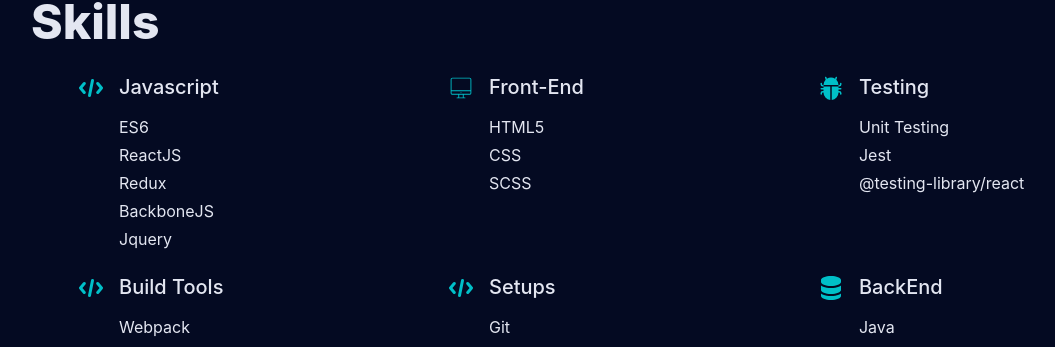
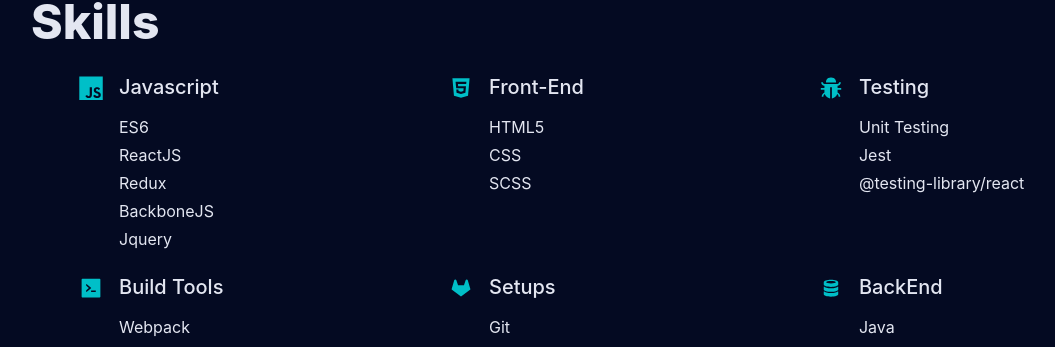
Before and after one commit to saravananceg/portfolio, a React (Create React App) app: page / in a window 1280 px wide. Shown: the part 2439-2786 px from the top of the page, without its empty margins (54-1109 px from the left). Built offline with nearby package versions, Linux system fonts and the light colour scheme.

Commit message:
icon changes

```diff
--- a/package.json
+++ b/package.json
@@ -15,6 +15,7 @@
     "prop-types": "^15.7.2",
     "react": "^16.13.1",
     "react-dom": "^16.13.1",
+    "react-icons": "^3.11.0",
     "react-lottie": "^1.2.3",
     "react-redux": "^7.2.1",
     "react-router-dom": "^5.2.0",
--- a/src/js/Skills/Skills.js
+++ b/src/js/Skills/Skills.js
@@ -2,11 +2,14 @@
 
 import '../../scss/skills/skills.scss';
 
+import {
+  DiJsBadge, DiDatabase
+} from 'react-icons/di';
+import {
+  AiFillCode, AiFillBug, AiFillGitlab, AiFillHtml5
+} from 'react-icons/ai';
+
 import PercentBar from './PercentageBar';
-import { ReactComponent as JSIcon } from '../../images/html_code.svg';
-import { ReactComponent as BugIcon } from '../../images/bug.svg';
-import { ReactComponent as FrontEndIcon } from '../../images/monitor.svg';
-import { ReactComponent as BackEndIcon } from '../../images/backend.svg';
 
 const Title = ({ children }) => (<h5 className="skills-list-header">{children}</h5>);
 
@@ -38,7 +41,7 @@
         <div className="skills-section-container">
           <Skill>
             <IconSection>
-              <JSIcon />
+              <DiJsBadge className="skill-icon" />
             </IconSection>
             <ContentSection>
               <Title>Javascript</Title>
@@ -53,7 +56,7 @@
           </Skill>
           <Skill>
             <IconSection>
-              <FrontEndIcon />
+              <AiFillHtml5 className="skill-icon" />
             </IconSection>
             <ContentSection>
               <Title>Front-End</Title>
@@ -66,7 +69,7 @@
           </Skill>
           <Skill>
             <IconSection>
-              <BugIcon />
+              <AiFillBug className="skill-icon" />
             </IconSection>
             <ContentSection>
               <Title>Testing</Title>
@@ -79,7 +82,7 @@
           </Skill>
           <Skill>
             <IconSection>
-              <JSIcon />
+              <AiFillCode className="skill-icon" />
             </IconSection>
             <ContentSection>
               <Title>Build Tools</Title>
@@ -94,7 +97,7 @@
           </Skill>
           <Skill>
             <IconSection>
-              <JSIcon />
+              <AiFillGitlab className="skill-icon" />
             </IconSection>
             <ContentSection>
               <Title>Setups</Title>
@@ -107,7 +110,7 @@
           </Skill>
           <Skill>
             <IconSection>
-              <BackEndIcon />
+              <DiDatabase className="skill-icon" />
             </IconSection>
             <ContentSection>
               <Title>BackEnd</Title>
--- a/src/js/navbar/navbar.js
+++ b/src/js/navbar/navbar.js
@@ -1,13 +1,12 @@
 import React, {
   useEffect, useState, useRef, useCallback
 } from 'react';
+import { AiFillHome } from 'react-icons/ai';
+import { BsFillPersonFill, BsTools } from 'react-icons/bs';
 import ScrollLink from './ScrollLink';
 import '../../scss/landingPage/navbar.scss';
 
 import { ReactComponent as WandIcon } from '../../images/magic_wand.svg';
-import { ReactComponent as AboutMeIcon } from '../../images/navigation/aboutme.svg';
-import { ReactComponent as SkillsIcon } from '../../images/navigation/tools.svg';
-import { ReactComponent as HeartIcon } from '../../images/navigation/heart.svg';
 import { ReactComponent as WorkIcon } from '../../images/navigation/suitcase.svg';
 import ThemeData from './MagicThemeData';
 
@@ -36,7 +35,7 @@
         <li className="navlist">
           <ScrollLink smooth className="nav-link" to="home">
             <div className="nav-icon">
-              <HeartIcon />
+              <AiFillHome />
             </div>
             <span>Profile</span>
           </ScrollLink>
@@ -44,7 +43,7 @@
         <li className="navlist">
           <ScrollLink smooth className="nav-link" to="about">
             <div className="nav-icon">
-              <AboutMeIcon />
+              <BsFillPersonFill />
             </div>
             <span>About</span>
           </ScrollLink>
@@ -62,7 +61,7 @@
         <li className="navlist">
           <ScrollLink smooth className="nav-link" to="skills">
             <div className="nav-icon">
-              <SkillsIcon />
+              <BsTools />
             </div>
             <span>Skills</span>
           </ScrollLink>
--- a/src/scss/skills/PercentageBar.scss
+++ b/src/scss/skills/PercentageBar.scss
@@ -4,6 +4,7 @@
   display: flex;
   flex-flow: row;
   justify-content: center;
+  padding-bottom: 2rem;
 }
 
 .language-wrapper {
```
Also changed, not shown: src/images/navigation/heart.svg (deleted), 1 other file (tests, documents, lock files or other folders).
